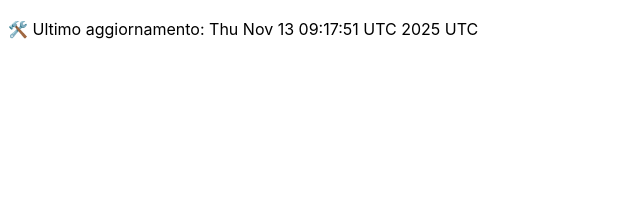
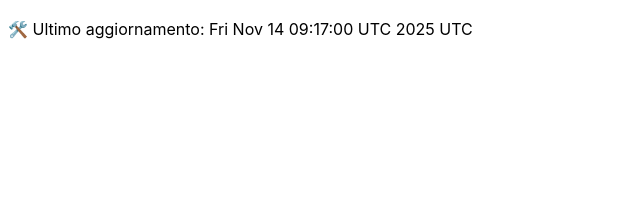
Before and after one commit to DanteTrb/DanteTrb.github.io, a Jekyll site: the page built from badges.md, in a window 1280 px wide. Shown: the top 212 px of the page, without its empty margins (0-640 px from the left). Built offline with Jekyll 4.4.1, drawn with Linux system fonts in a browser that asks for light colours; our own code applies the rules of GitHub Pages for plain Markdown files.

Commit message:
🛠️ Aggiornamento automatico badge

```diff
--- a/badges.md
+++ b/badges.md
@@ -1 +1 @@
-🛠️ Ultimo aggiornamento: Thu Nov 13 09:17:51 UTC 2025 UTC
+🛠️ Ultimo aggiornamento: Fri Nov 14 09:17:00 UTC 2025 UTC
```
